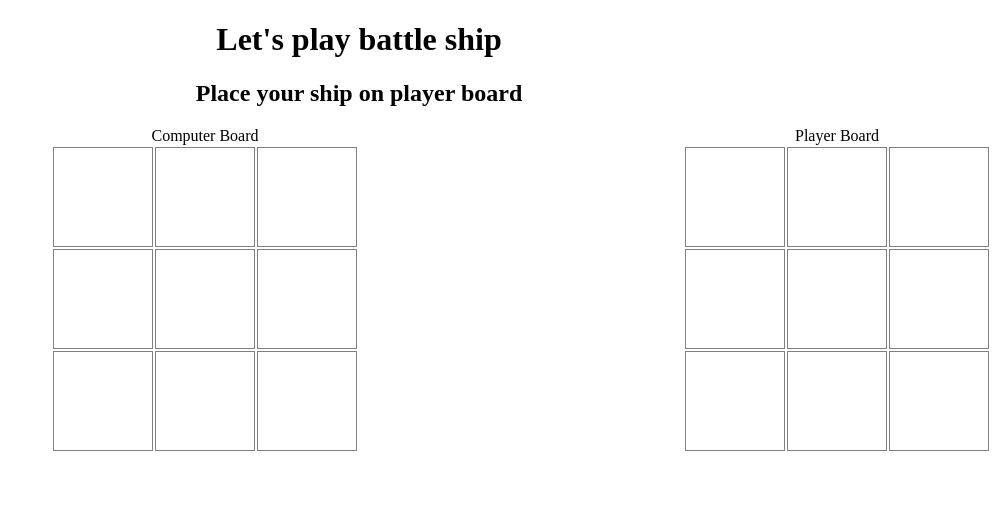
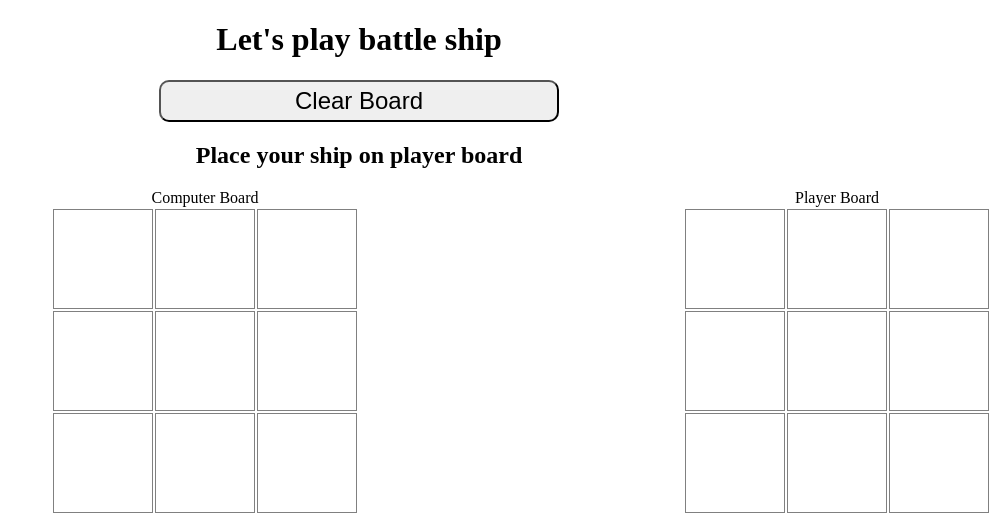
Before and after one commit to alicedunn/WDI-project-one, a PHP site: page / in a window 1280 px wide. Shown: the top 514 px of the page, without its empty margins (281-1280 px from the left). Run offline with PHP 8.4, Linux system fonts and the light colour scheme; some libraries are stand-ins or nearby versions.

Commit message:
clear button fix

```diff
--- a/css/style.css
+++ b/css/style.css
@@ -14,7 +14,8 @@ h1 {
   text-align: center;
 }
 .placedShip {
-  background-color: red;
+  background-image: url("../battleship.jpg");
+  background-size: cover;
 }
 
 .playerBoard {
@@ -23,7 +24,7 @@ h1 {
 }
 
 .computerShip{
-  background-color: blue;
+
 }
 thead {
   width: 300px;
@@ -31,3 +32,13 @@ thead {
 h2 {
   text-align: center;
 }
+#reset {
+  padding: 5px;
+  width: 400px;
+  font-size: 1.5em;
+  border-radius: 10px;
+  cursor: pointer;
+}
+.container {
+  text-align: center;
+}
--- a/index.html
+++ b/index.html
@@ -9,7 +9,11 @@
 </head>
 <body>
 <h1>Let's play battle ship</h1>
+<div class="container">
+<button id="reset">Clear Board</button>
+</div>
 <h2>Place your ship on player board</h2>
+
 <table class="playerBoard">
 <caption>Player Board</caption>
 <thead>
--- a/js/app.js
+++ b/js/app.js
@@ -1,49 +1,69 @@
 $(function(){
   setup();
+  addResetListener();
 })
 
 function setup(){
+  console.log("im in")
   $("td.box").on("click", function(){
     $(this).toggleClass("placedShip");
+    $(this).css("background-image", "./battleship.jpg" )
     var select = Math.ceil(Math.random()*9);
     $("td#c"+select+".comp").toggleClass("computerShip");
     $("td").off("click");
     playerMove()
   })
-
 }
 
 function playerMove(){
   $("h2").text("guess where the computer's ship is on the computer board!");
-  $("td").on("click", function(){
-    event.target.style.backgroundColor = 'yellow';
+  $("td.comp").on("click", function(){
     playerGo= $(event.target);
     console.log(playerGo.attr("id"))
-    if ($(event.target).hasClass("computerShip")){
+    if (playerGo.hasClass("computerShip")){
       $("h2").text("Player hit, you Win!");
-      return
+      playerGo.text("hit")
+      playerGo.css("background-image", "url(./boom.png)");
+      playerGo.css("background-size", "cover")
+      $("td").off("click");
       }
     else {
     console.log("miss");
+    playerGo.text("miss")
     computerMove();
     }
-
   })
 }
 
 function computerMove(){
+
   var computerChoose = Math.ceil(Math.random()*9);
-  $("td#p"+computerChoose+".box");
-  if ($("td#p"+computerChoose+".box").hasClass("placedShip")){
-    $("h2").text("Computer Hit you! Computer Wins!")
+  if ($("td#p"+computerChoose+".box").text().length === 0){
+    compSelect = $("td#p"+computerChoose+".box");
+    if (compSelect.hasClass("placedShip")){
+      $("h2").text("Computer hit you! Computer Wins!");
+      compSelect.css("background-color", "transparent")
+      compSelect.css("background-image", "url(./boom.png)");
+      compSelect.css("background-size", "cover");
+      $("td").off("click");
     }
     else {
-$("h2").text("You Missed! Computer chose "+computerChoose+"and missed. Try again")
-  $("td#p"+computerChoose+".box").style.backgroundColor='green';
-  playerMove ()
+      $("h2").text("You Missed! Computer chose and missed. Try again")
+      compSelect.text("miss");
     }
   }
-
-function getWinner(){
-
 }
+function addResetListener (){
+  $("#reset").on("click", function(){
+  $("h2").text("Place your ship on player board");
+  for (var i=0; i<$(".box").length+1; i++){
+    $("td#p"+i+".box").removeClass("placedShip computerShip");
+    $("td#p"+i+".box").css("background-image", "")
+    $("td#p"+i+".box").text("");
+    $("td#c"+i+".comp").removeClass("placedShip computerShip");
+    $("td#c"+i+".comp").css("background-image", "")
+    $("td#c"+i+".comp").text("");
+    }
+    setup();
+  })
+}
```
Also changed, not shown: battleship.jpg (added), boom.png (added). Lines whose indentation alone changed are shown as unchanged.
